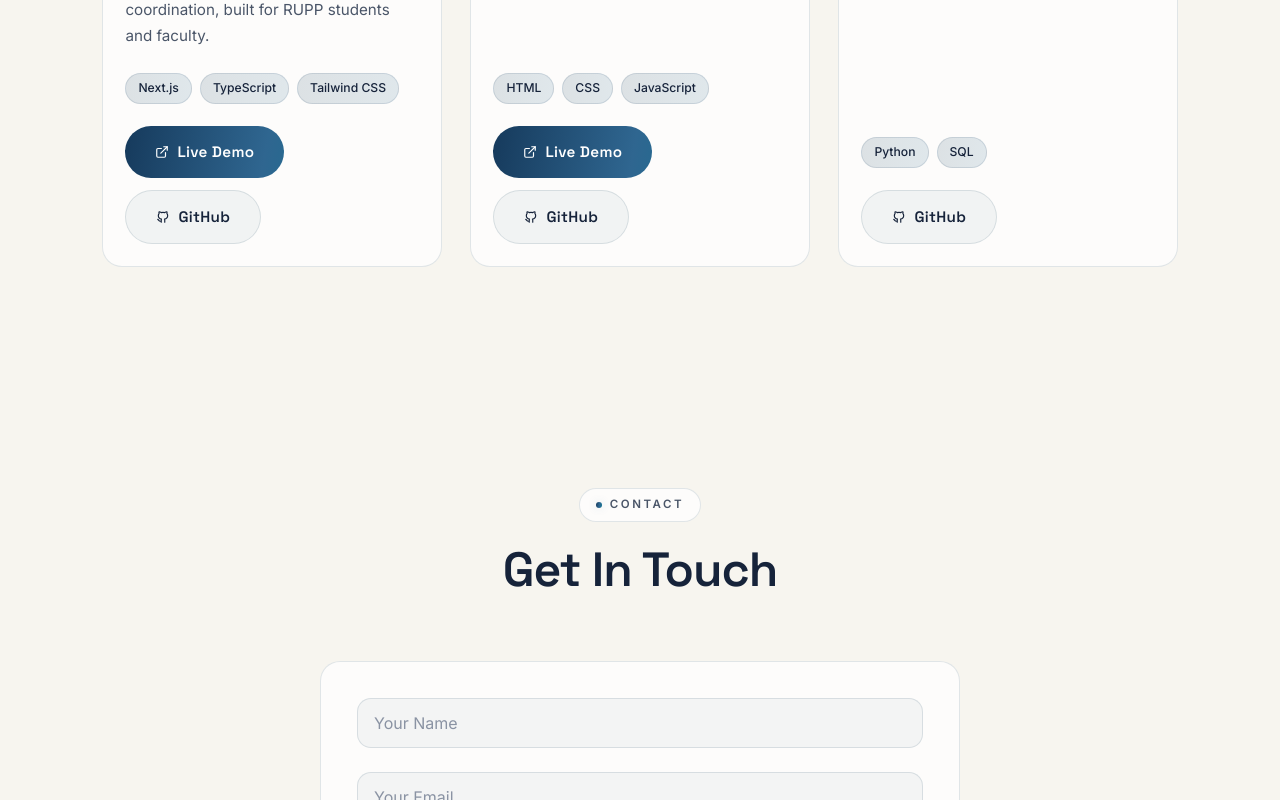
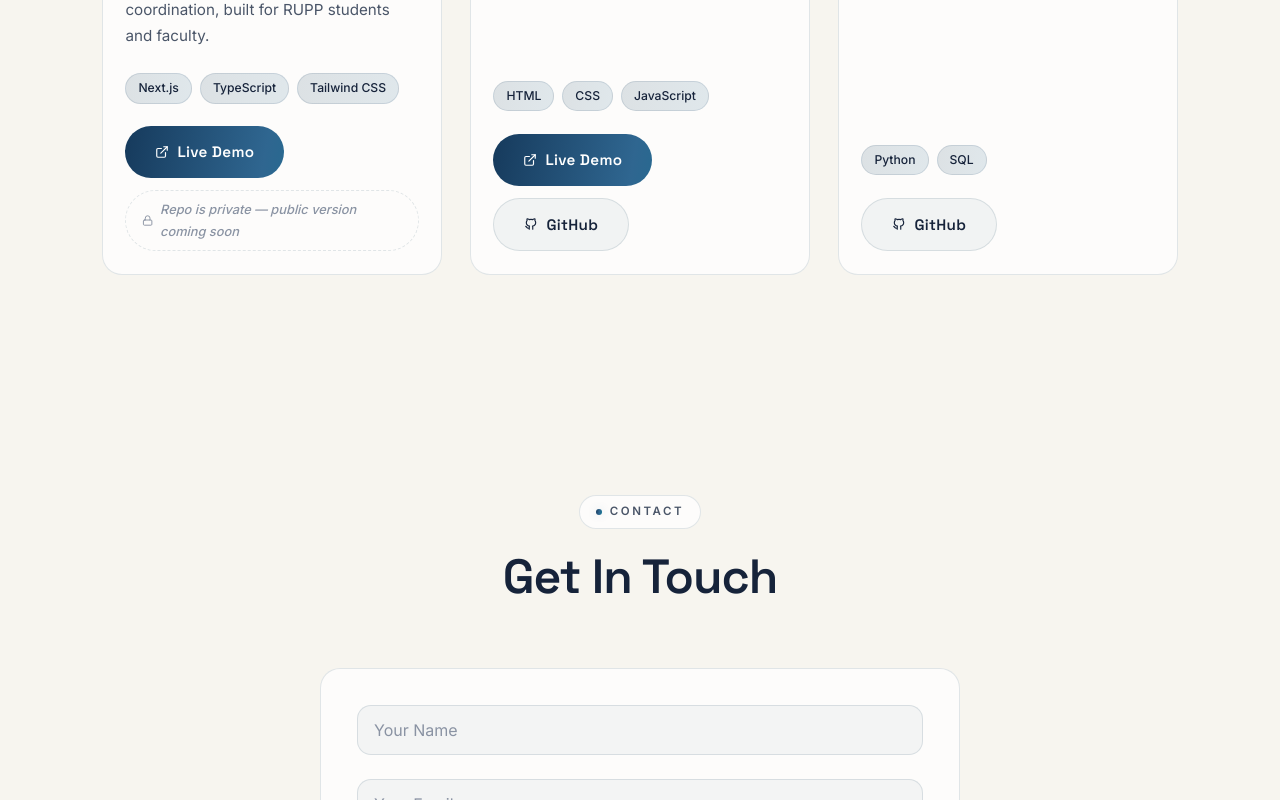
Before and after one commit to NuonVannsonleng/nuon-vannsonleng-portfolio, a React (Vite) app: page / in a window 1280 px wide. Shown: the part 4360-5160 px from the top of the page. Built offline with nearby package versions, Linux system fonts and the light colour scheme.

Commit message:
Replace private repo link with a coming-soon note
RUPPER Connect's repo is still private, so linking to it would just
404 for visitors. Added a repoNote field that shows a non-clickable
lock badge instead of the GitHub button when there's no public repo yet.

```diff
--- a/src/components/Projects.css
+++ b/src/components/Projects.css
@@ -125,3 +125,18 @@
   padding: 8px 18px;
   font-size: 0.82rem;
 }
+
+/* Non-clickable stand-in for the GitHub button while a repo is private */
+.project-repo-note {
+  display: inline-flex;
+  align-items: center;
+  gap: 0.4rem;
+  padding: 8px 16px;
+  font-size: 0.8rem;
+  font-weight: 500;
+  font-style: italic;
+  color: var(--text-muted);
+  background: transparent;
+  border: 1px dashed var(--glass-border);
+  border-radius: var(--radius-pill);
+}
--- a/src/components/Projects.tsx
+++ b/src/components/Projects.tsx
@@ -76,6 +76,12 @@ function ProjectCard({ project }: { project: Project }) {
             GitHub
           </a>
         )}
+        {!project.repoUrl && project.repoNote && (
+          <span className="project-repo-note" role="note">
+            <Icon name="lock" size={13} />
+            {project.repoNote}
+          </span>
+        )}
       </div>
     </article>
   );
--- a/src/components/icons.tsx
+++ b/src/components/icons.tsx
@@ -57,6 +57,12 @@ const paths: Record<IconName, JSX.Element> = {
       <polyline points="14 2 14 8 20 8" />
       <line x1="16" y1="13" x2="8" y2="13" />
       <line x1="16" y1="17" x2="8" y2="17" />
+    </>
+  ),
+  lock: (
+    <>
+      <rect x="3" y="11" width="18" height="11" rx="2" ry="2" />
+      <path d="M7 11V7a5 5 0 0 1 10 0v4" />
     </>
   ),
   github: (
--- a/src/data/data.ts
+++ b/src/data/data.ts
@@ -140,7 +140,7 @@ export const projects: Project[] = [
     imageUrl: '/rupper-connect.png',
     imageAlt: 'RUPPER Connect university learning portal homepage',
     demoUrl: 'https://class-connect-pro-rupp.vercel.app',
-    repoUrl: 'https://github.com/NuonVannsonleng/rupper-connect',
+    repoNote: 'Repo is private — public version coming soon',
   },
   {
     title: 'Project Title Two',
--- a/src/types/index.ts
+++ b/src/types/index.ts
@@ -7,6 +7,7 @@ export type IconName =
   | 'award'
   | 'stack'
   | 'file'
+  | 'lock'
   | 'github'
   | 'linkedin'
   | 'facebook'
@@ -52,6 +53,8 @@ export interface Project {
   imageAlt?: string;
   demoUrl?: string;
   repoUrl?: string;
+  /** Shown instead of the GitHub button when the repo isn't public yet */
+  repoNote?: string;
 }
 
 export interface SocialLink {
```
